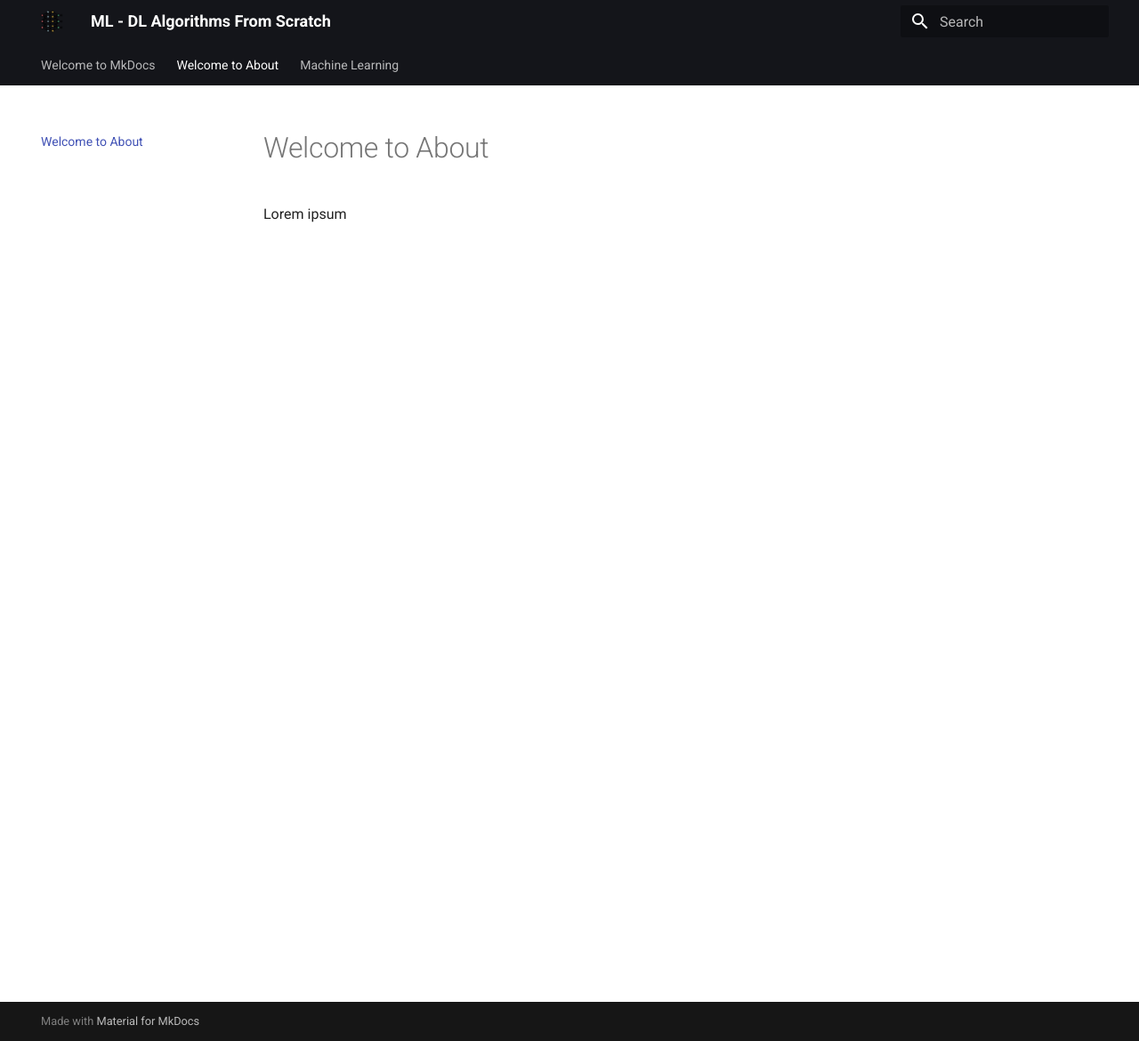
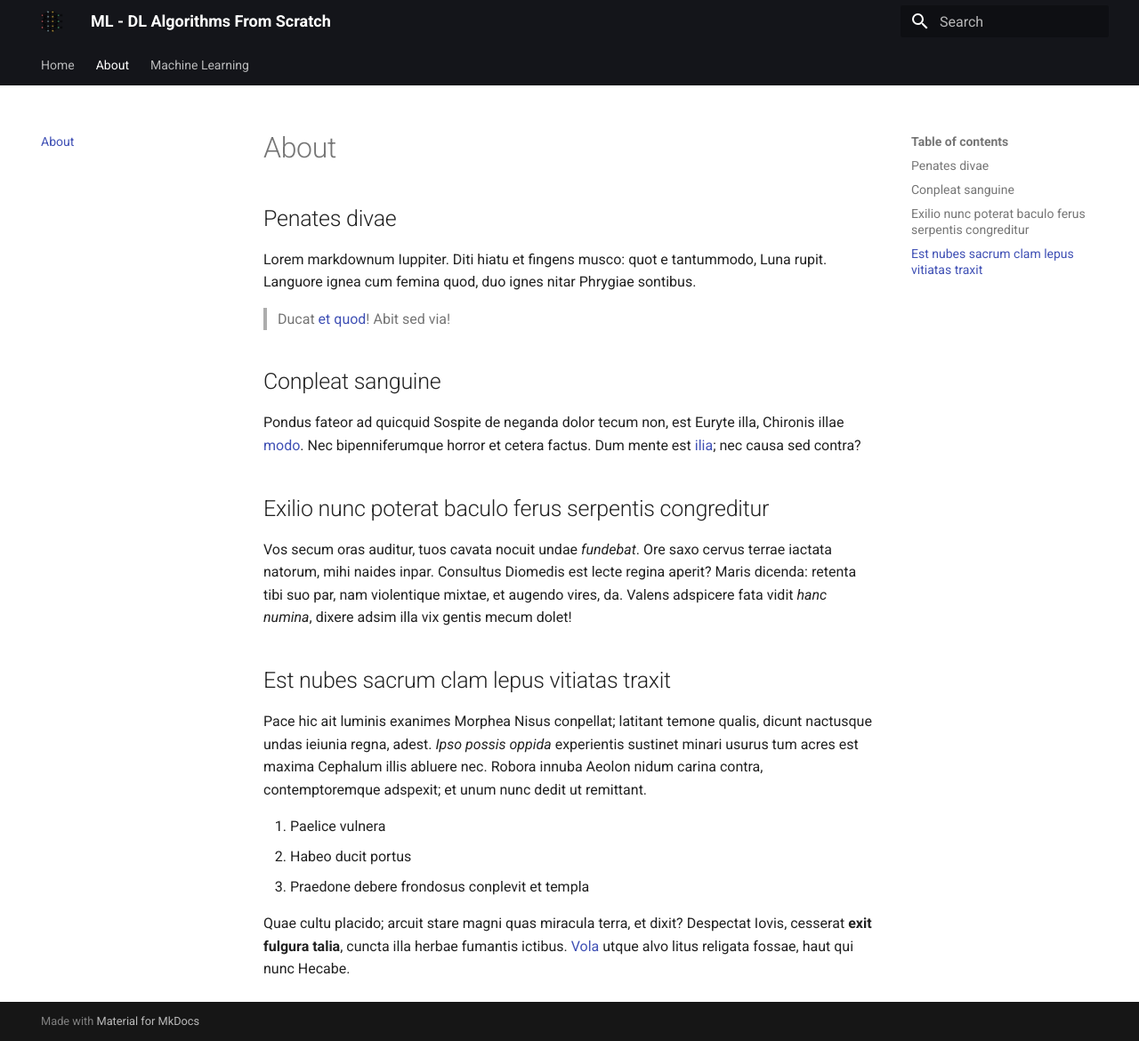
Before and after one commit to NecmettinCeylan/Project-Machine-Leaning-Deep-Learning-from-scratch, an MkDocs documentation site: the page built from docs/about.md, in a window 1280 px wide and 1170 px high. Shown: the whole window at 89% size. Built offline with MkDocs 1.6.1 and Material for MkDocs 9.7.7, drawn with Linux system fonts in a browser that asks for light colours.

Commit message:
modify about and index

```diff
--- a/docs/about.md
+++ b/docs/about.md
@@ -1,3 +1,40 @@
-# Welcome to About
+# About
 
-Lorem ipsum
+## Penates divae
+
+Lorem markdownum Iuppiter. Diti hiatu et fingens musco: quot e tantummodo, Luna
+rupit. Languore ignea cum femina quod, duo ignes nitar Phrygiae sontibus.
+
+> Ducat [et quod](http://www.et.com/)! Abit sed via!
+
+## Conpleat sanguine
+
+Pondus fateor ad quicquid Sospite de neganda dolor tecum non, est Euryte illa,
+Chironis illae [modo](http://auro-sic.net/tuae). Nec bipenniferumque horror et
+cetera factus. Dum mente est [ilia](http://nam-non.org/peregitvela.php); nec
+causa sed contra?
+
+## Exilio nunc poterat baculo ferus serpentis congreditur
+
+Vos secum oras auditur, tuos cavata nocuit undae *fundebat*. Ore saxo cervus
+terrae iactata natorum, mihi naides inpar. Consultus Diomedis est lecte regina
+aperit? Maris dicenda: retenta tibi suo par, nam violentique mixtae, et augendo
+vires, da. Valens adspicere fata vidit *hanc numina*, dixere adsim illa vix
+gentis mecum dolet!
+
+## Est nubes sacrum clam lepus vitiatas traxit
+
+Pace hic ait luminis exanimes Morphea Nisus conpellat; latitant temone qualis,
+dicunt nactusque undas ieiunia regna, adest. *Ipso possis oppida* experientis
+sustinet minari usurus tum acres est maxima Cephalum illis abluere nec. Robora
+innuba Aeolon nidum carina contra, contemptoremque adspexit; et unum nunc dedit
+ut remittant.
+
+1. Paelice vulnera
+2. Habeo ducit portus
+3. Praedone debere frondosus conplevit et templa
+
+Quae cultu placido; arcuit stare magni quas miracula terra, et dixit? Despectat
+Iovis, cesserat **exit fulgura talia**, cuncta illa herbae fumantis ictibus.
+[Vola](http://paratissua.org/) utque alvo litus religata fossae, haut qui nunc
+Hecabe.
--- a/docs/index.md
+++ b/docs/index.md
@@ -1,4 +1,4 @@
-# Welcome to MkDocs
+# Home
 
 For full documentation visit [mkdocs.org](https://www.mkdocs.org).
 
```
